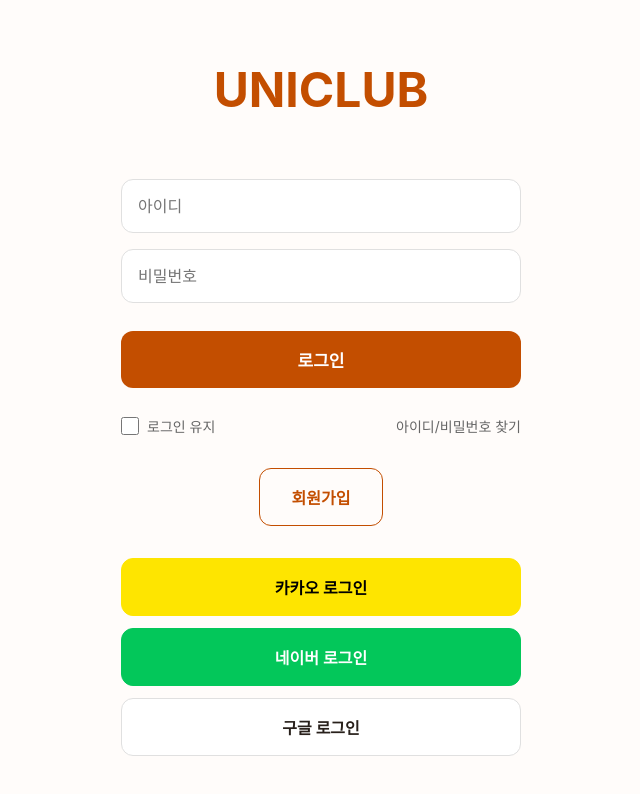
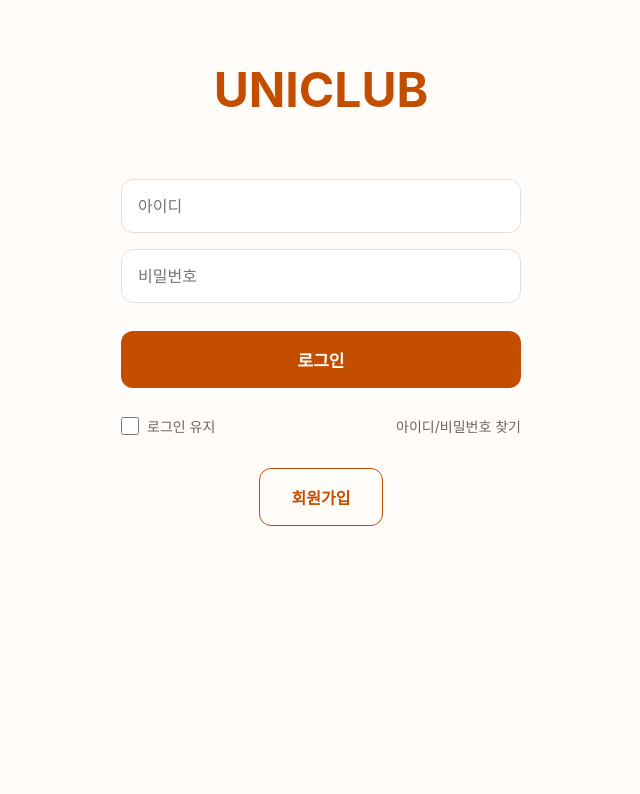
Before and after one commit to hyeonhakjang/admin_group_proto, a React (Create React App) app: page /login in a window 1280 px wide. Shown: the top 794 px of the page, without its empty margins (319-959 px from the left). Built offline with nearby package versions, Linux system fonts and the light colour scheme; no server answers.

Commit message:
feat: LoginScreen에서 소셜 로그인 버튼 제거

```diff
--- a/src/components/LoginScreen.tsx
+++ b/src/components/LoginScreen.tsx
@@ -151,14 +151,6 @@ const LoginScreen: React.FC = () => {
     }
   };
 
-  const handleSocialLogin = (provider: "kakao" | "naver" | "google") => {
-    console.log(`${provider} 로그인 시도`);
-    // 소셜 로그인 로직 구현 예정
-    // 미가입자인 경우 회원가입 페이지로 이동
-    // 임시로 미가입자로 가정하고 회원가입 페이지로 이동
-    navigate("/signup/social-personal");
-  };
-
   return (
     <div className="login-screen">
       {/* 섹션 A: 프로그램 로고 */}
@@ -217,28 +209,6 @@ const LoginScreen: React.FC = () => {
           회원가입
         </button>
       </div>
-
-      {/* 섹션 D: 소셜 로그인 */}
-      <div className="social-login-section">
-        <button
-          className="social-btn kakao"
-          onClick={() => handleSocialLogin("kakao")}
-        >
-          카카오 로그인
-        </button>
-        <button
-          className="social-btn naver"
-          onClick={() => handleSocialLogin("naver")}
-        >
-          네이버 로그인
-        </button>
-        <button
-          className="social-btn google"
-          onClick={() => handleSocialLogin("google")}
-        >
-          구글 로그인
-        </button>
-      </div>
     </div>
   );
 };
```
